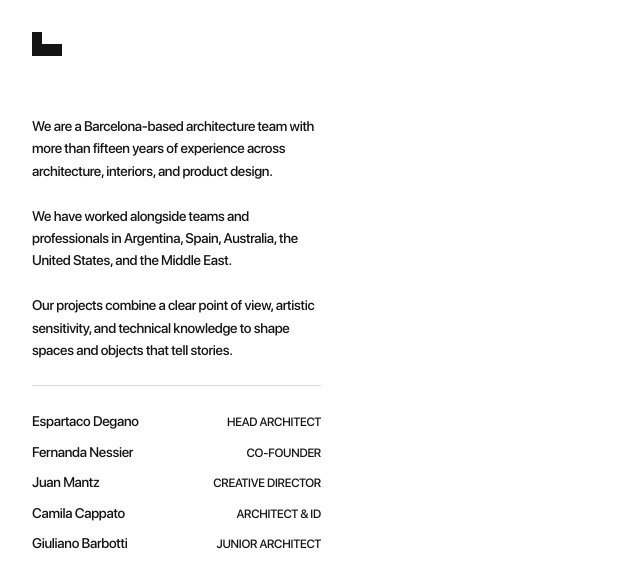
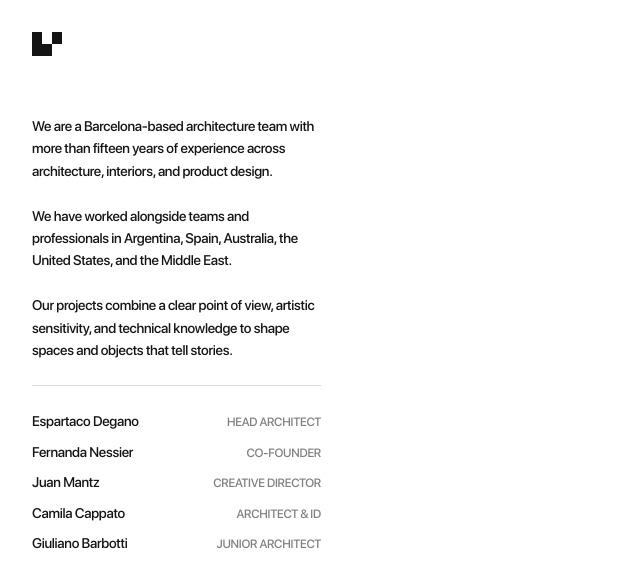
Before and after one commit to eryckassis/about-me, a Next.js app: page / in a window 1280 px wide. Shown: the top 588 px of the page, without its empty margins (0-640 px from the left). Built offline with nearby package versions, Linux system fonts and the light colour scheme.

Commit message:
feat: update BrandMark aria-label and layout, enhance AboutIntro role styling

```diff
--- a/app/components/about-intro/AboutIntro.tsx
+++ b/app/components/about-intro/AboutIntro.tsx
@@ -62,7 +62,7 @@ export function AboutIntro() {
                 {member.name}
               </span>
 
-              <span className="shrink-0 text-right text-[12px] leading-[19.2px] tracking-[-0.02em] uppercase">
+              <span className="shrink-0 text-right text-[12px] leading-[19.2px] tracking-[-0.02em] text-muted-foreground uppercase">
                 {member.role}
               </span>
             </li>
--- a/app/components/brand-mark/BrandMark.tsx
+++ b/app/components/brand-mark/BrandMark.tsx
@@ -1,12 +1,12 @@
 export function BrandMark() {
   return (
     <div
-      aria-label="About Me"
-      className="grid h-6 w-7.5 grid-cols-3 grid-rows-2"
+      aria-label="Estudio Bang"
+      className="grid h-6 w-[30px] grid-cols-3 grid-rows-2"
       role="img"
     >
       <span className="col-start-1 row-start-1 bg-foreground" />
-      <span className="col-start-3 row-start-2 bg-foreground" />
+      <span className="col-start-3 row-start-1 bg-foreground" />
       <span className="col-span-2 col-start-1 row-start-2 bg-foreground" />
     </div>
   );
--- a/app/globals.css
+++ b/app/globals.css
@@ -13,6 +13,7 @@
   --color-background: var(--background);
   --color-foreground: var(--foreground);
   --color-divider: var(--divider);
+  --color-muted-foreground: rgb(0 0 0 / 50%);
 
   --font-sans: var(--font-sf-pro-display);
   --font-pixel: var(--font-geist-pixel);
```
